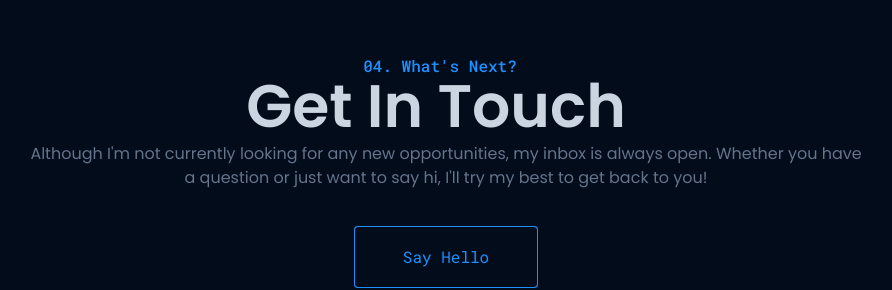
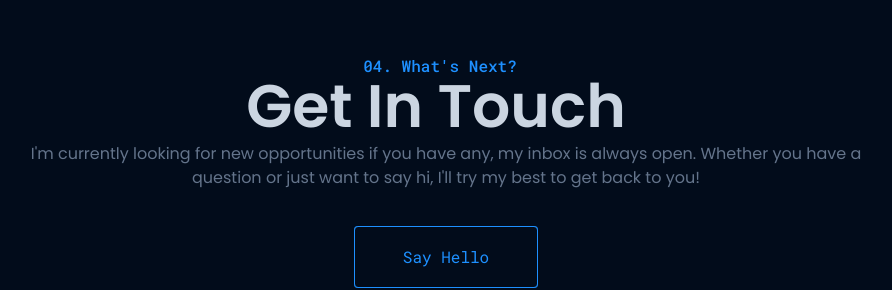
Before and after one commit to godwinmat/my-portfolio, a Next.js app: page / in a window 1280 px wide. Shown: the part 1827-2117 px from the top of the page, without its empty margins (194-1086 px from the left). Built offline with nearby package versions, Linux system fonts and the light colour scheme.

Commit message:
made a change

```diff
--- a/app/components/GetInTouch.js
+++ b/app/components/GetInTouch.js
@@ -41,7 +41,7 @@ const GetInTouch = () => {
                 animate={inView ? { opacity: 1, y: 0 } : { opacity: 0, y: 40 }}
                 transition={{ duration: 0.7, delay: 2 * 0.2 }}
             >
-                Although I'm not currently looking for any new opportunities, my
+                I'm currently looking for new opportunities if you have any, my
                 inbox is always open. Whether you have a question or just want
                 to say hi, I'll try my best to get back to you!
             </motion.p>
```
